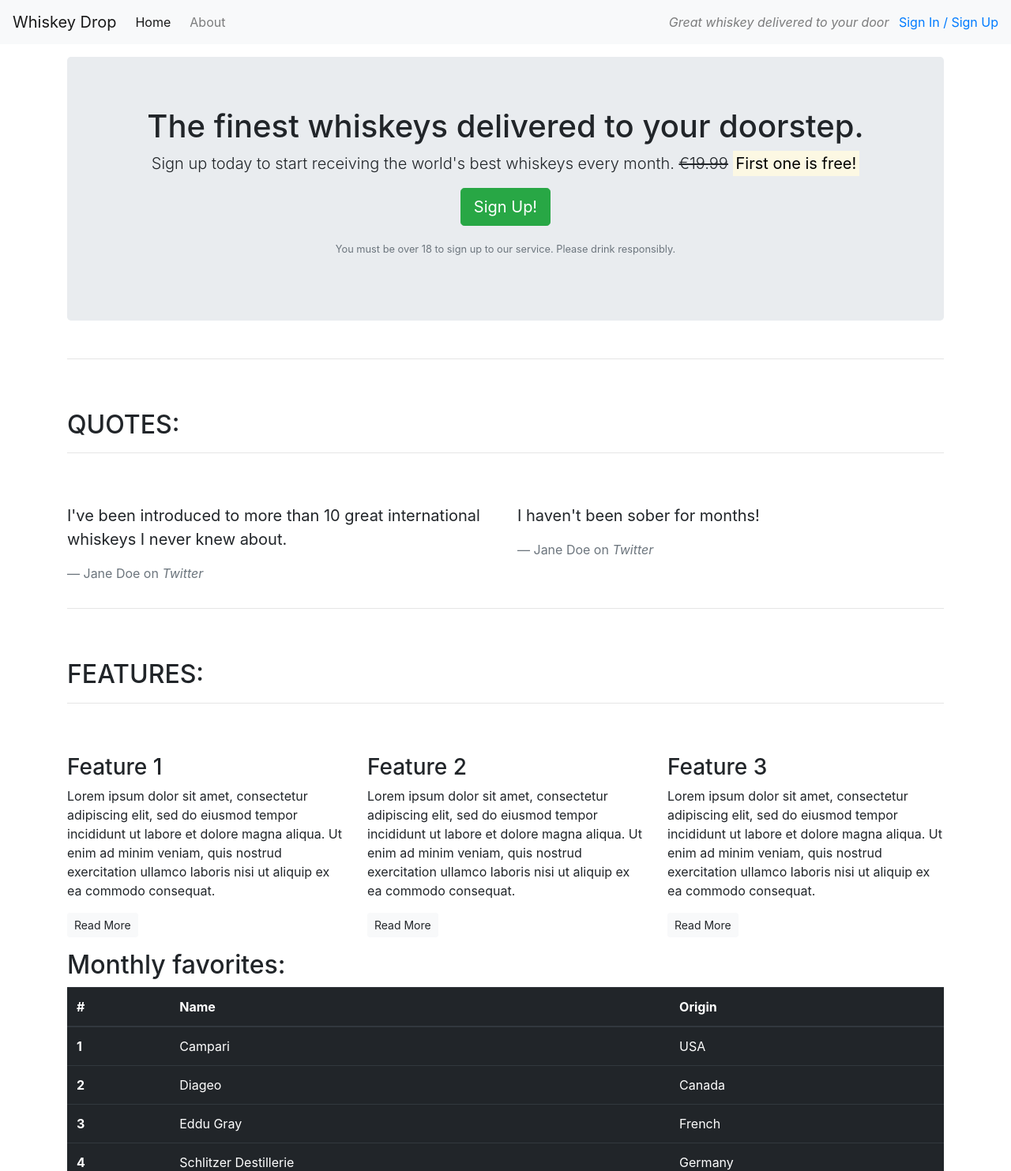
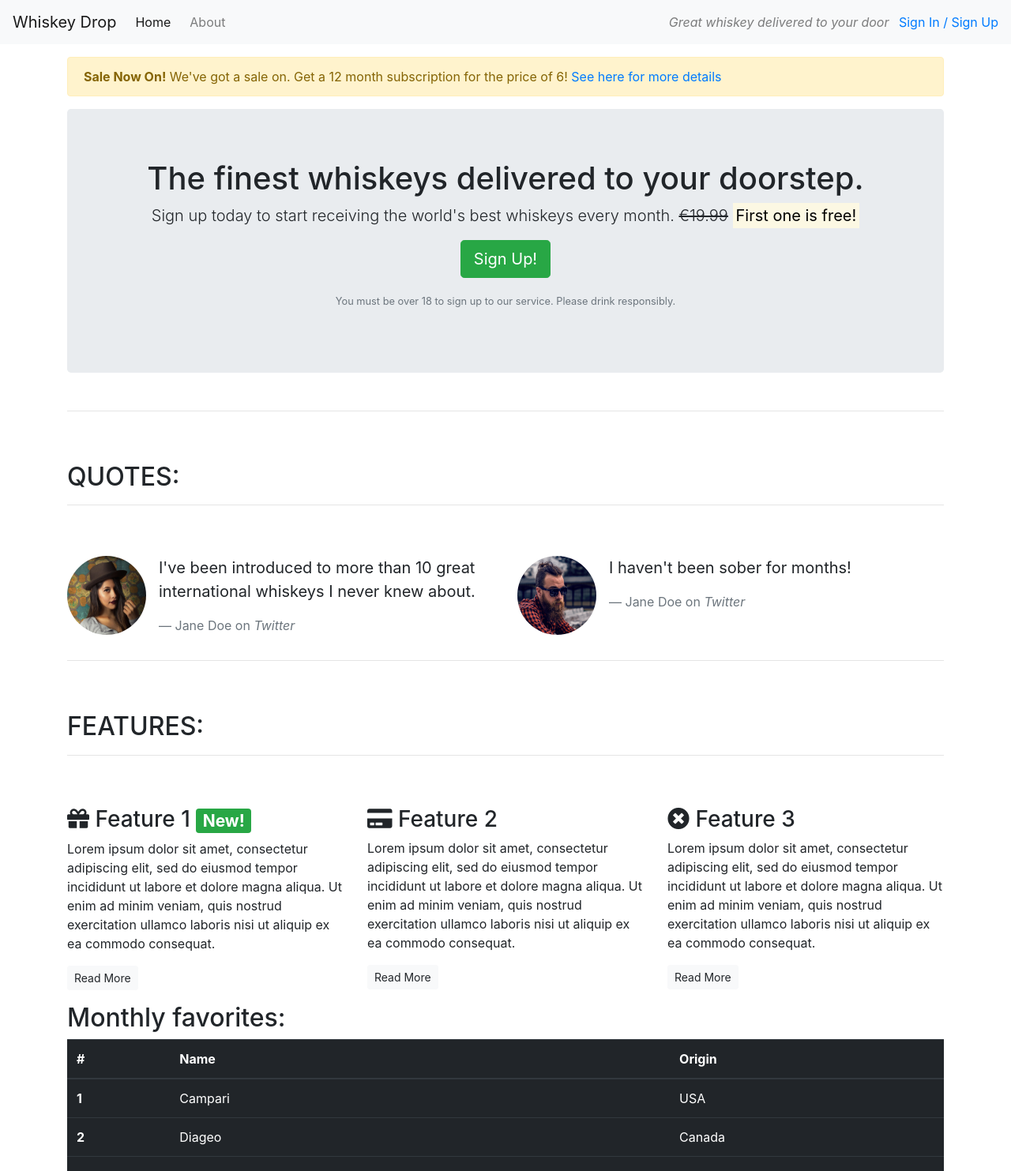
Before and after one commit to email2ify/Whiskey-Delivery, a plain HTML site: page index.html in a window 1280 px wide. Shown: the top 1483 px of the page at 79% size. Drawn offline with nearby package versions, Linux system fonts and the light colour scheme.

Commit message:
Add social image and icon

```diff
--- a/index.html
+++ b/index.html
@@ -6,6 +6,7 @@
     <meta name="viewport" content="width=device-width, initial-scale=1.0">
     <title>Whiskey Drop | Taste a new whiskey every month</title>
     <link rel="stylesheet" href="https://maxcdn.bootstrapcdn.com/bootstrap/4.1.3/css/bootstrap.min.css">
+    <link rel="stylesheet" href="https://use.fontawesome.com/releases/v5.6.1/css/all.css" integrity="sha384-gfdkjb5BdAXd+lj+gudLWI+BXq4IuLW5IT+brZEZsLFm++aCMlF1V92rMkPaX4PP" crossorigin="anonymous">
 </head>
 
 <body>
@@ -26,6 +27,13 @@
         <!--</div>-->
     </nav>
     <article class="container mt-3">
+        <div class="row d-none d-sm-block">
+            <div class="col-12">
+                <div class="alert alert-warning">
+                    <strong>Sale Now On!</strong> We've got a sale on. Get a 12 month subscription for the price of 6! <a href="">See here for more details</a>
+                </div>
+            </div>
+        </div>
         <!-- Callout -->
         <div class="row">
             <div class="col-12">
@@ -52,16 +60,30 @@
             </div>
             <div class="row">
                 <div class="col-12 col-md-6">
+                    <div class="media">
+                        <div class="d-none d-sm-block">
+                            <img src="images/girl-image.png" class="rounded-circle mr-3" height=100 width=100>
+                        </div>
+                        <div class="media-body">
                             <blockquote class="blockquote">
                                 <p>I've been introduced to more than 10 great international whiskeys I never knew about.</p>
                                 <footer class="blockquote-footer">Jane Doe on <cite title="Twitter">Twitter</cite></footer>
                             </blockquote>
                         </div>
+                    </div>
+                </div>
                 <div class="col-12 col-md-6">
+                    <div class="media">
+                        <div class="d-none d-sm-block">
+                            <img src="images/guy-image.png" class="rounded-circle mr-3" height=100 width=100>
+                        </div>
+                        <div class="media-body">
                             <blockquote class="blockquote">
                                 <p>I haven't been sober for months!</p>
                                 <footer class="blockquote-footer">Jane Doe on <cite title="Twitter">Twitter</cite></footer>
                             </blockquote>
+                        </div>
+                    </div>
                 </div>
             </div>
         </section>
@@ -78,21 +100,21 @@
             <div class="row">
                 <div class="col-12 col-md-6 col-lg-4">
                     <div class="feature">
-                        <h3>Feature 1</h3>
+                        <h3><i class="fas fa-gift d-none d-sm-inline"></i> Feature 1 <span class="badge badge-success">New!</span></h3>
                         <p>Lorem ipsum dolor sit amet, consectetur adipiscing elit, sed do eiusmod tempor incididunt ut labore et dolore magna aliqua. Ut enim ad minim veniam, quis nostrud exercitation ullamco laboris nisi ut aliquip ex ea commodo consequat.</p>
                         <p><a class="btn btn-sm btn-light" href="">Read More</a></p>
                     </div>
                 </div>
                 <div class="col-12 col-md-6 col-lg-4">
                     <div class="feature">
-                        <h3>Feature 2</h3>
+                        <h3><i class="fas fa-credit-card d-none d-sm-inline"></i> Feature 2</h3>
                         <p>Lorem ipsum dolor sit amet, consectetur adipiscing elit, sed do eiusmod tempor incididunt ut labore et dolore magna aliqua. Ut enim ad minim veniam, quis nostrud exercitation ullamco laboris nisi ut aliquip ex ea commodo consequat.</p>
                         <p><a class="btn btn-sm btn-light" href="">Read More</a></p>
                     </div>
                 </div>
                 <div class="col-12 d-md-none d-lg-block col-lg-4">
                     <div class="feature">
-                        <h3>Feature 3</h3>
+                        <h3><i class="fas fa-times-circle d-none d-sm-inline"></i> Feature 3</h3>
                         <p>Lorem ipsum dolor sit amet, consectetur adipiscing elit, sed do eiusmod tempor incididunt ut labore et dolore magna aliqua. Ut enim ad minim veniam, quis nostrud exercitation ullamco laboris nisi ut aliquip ex ea commodo consequat.</p>
                         <p><a class="btn btn-sm btn-light" href="">Read More</a></p>
                     </div>
```
Also changed, not shown: images/girl-image.png (added), images/guy-image.png (added). Lines whose indentation alone changed are shown as unchanged.
